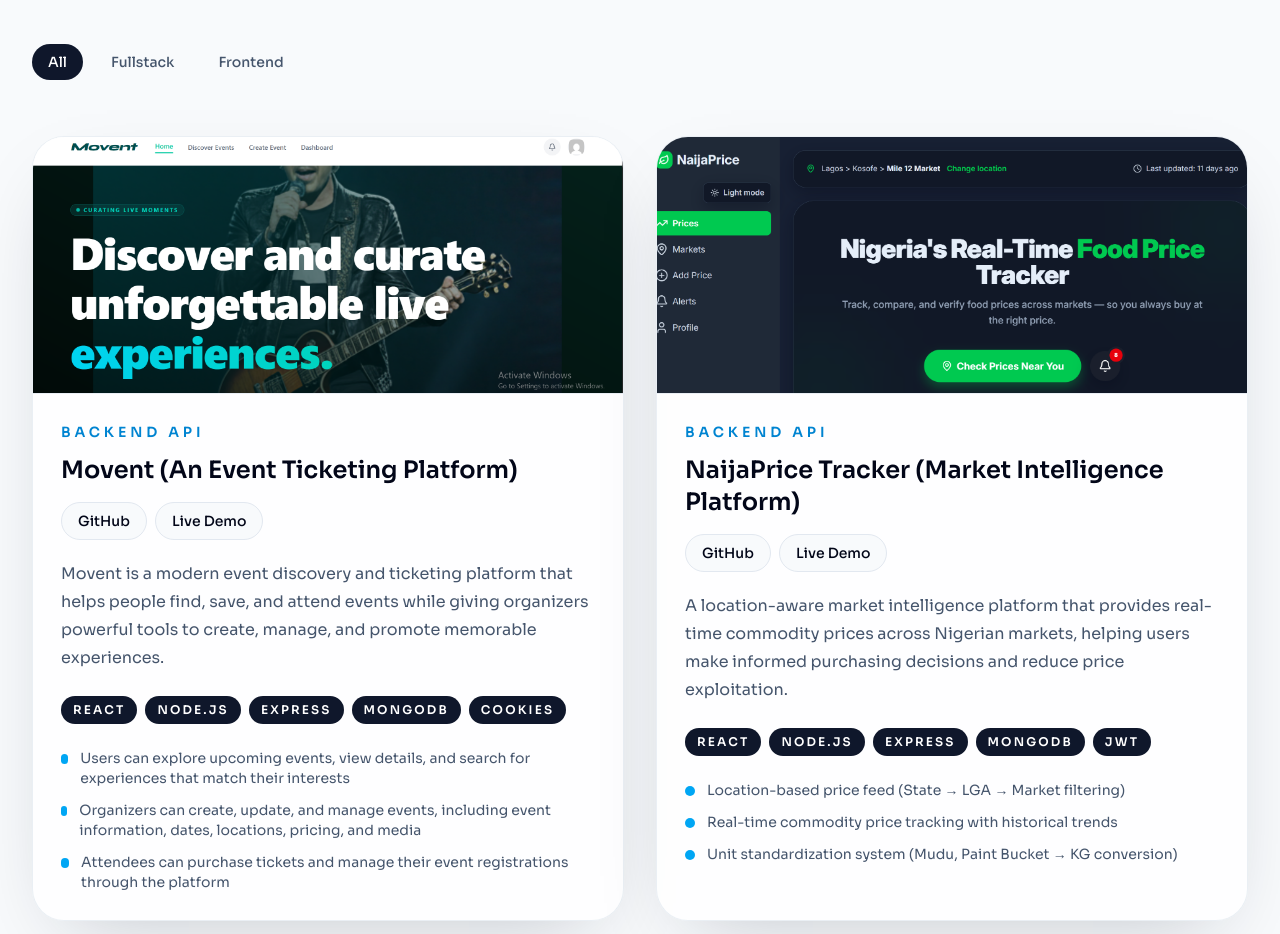
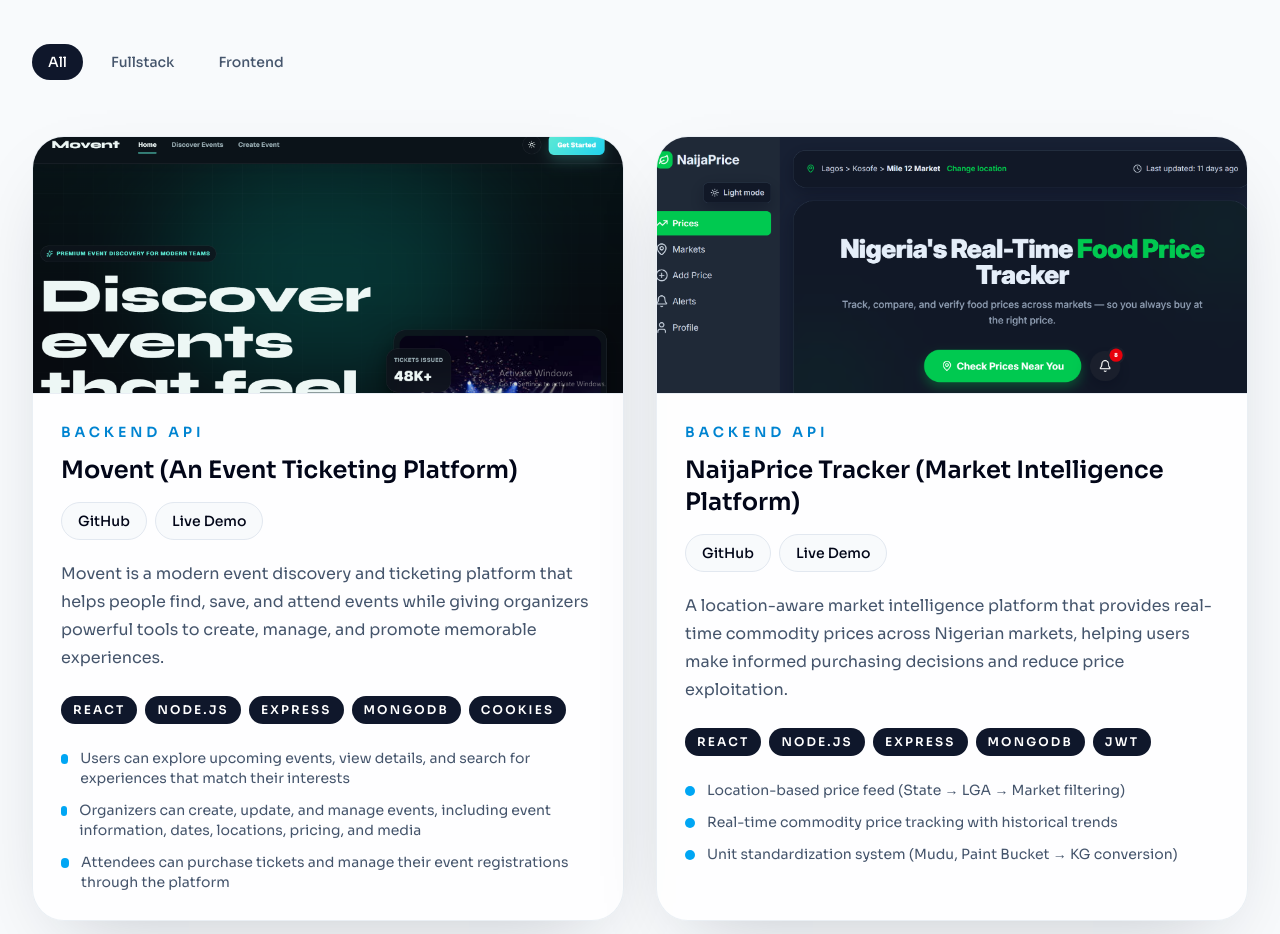
Before and after one commit to mdmuche/ABULAMARTINS, a React (Vite) app: page / in a window 1280 px wide. Shown: the part 2621-3555 px from the top of the page. Built offline with nearby package versions, Linux system fonts and the light colour scheme.

Commit message:
update: portfolio image

```diff
--- a/src/data/portfolio.js
+++ b/src/data/portfolio.js
@@ -92,7 +92,7 @@
     ],
     liveDemo: "https://joinmovent.com",
     githubUrl: "https://github.com/mdmuche/movent-frontend",
-    image: "/img/movent-landing.PNG",
+    image: "/img/movent-landing1.PNG",
   },
 
   // Frontend
```
Also changed, not shown: public/img/movent-landing1.PNG (added).
